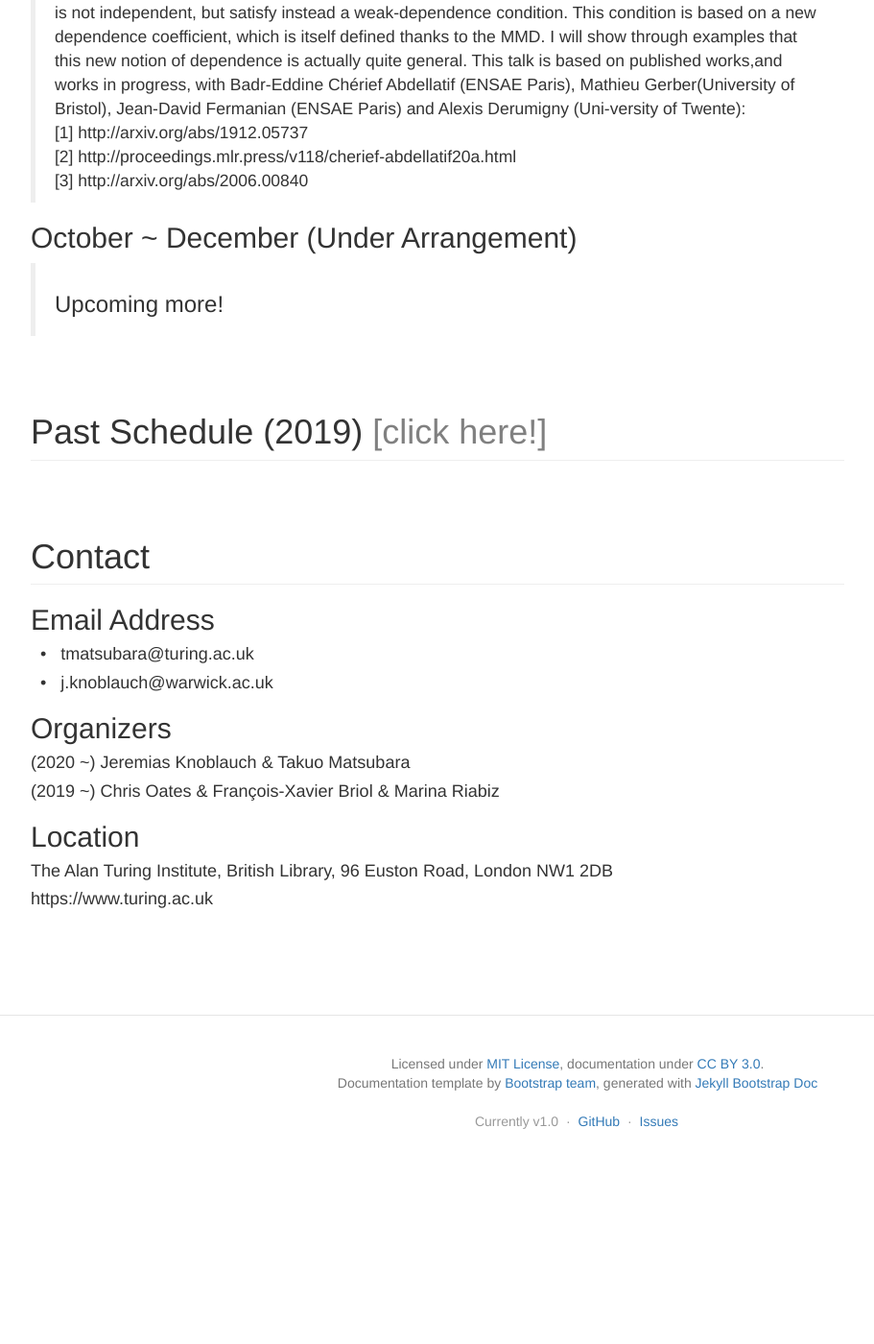
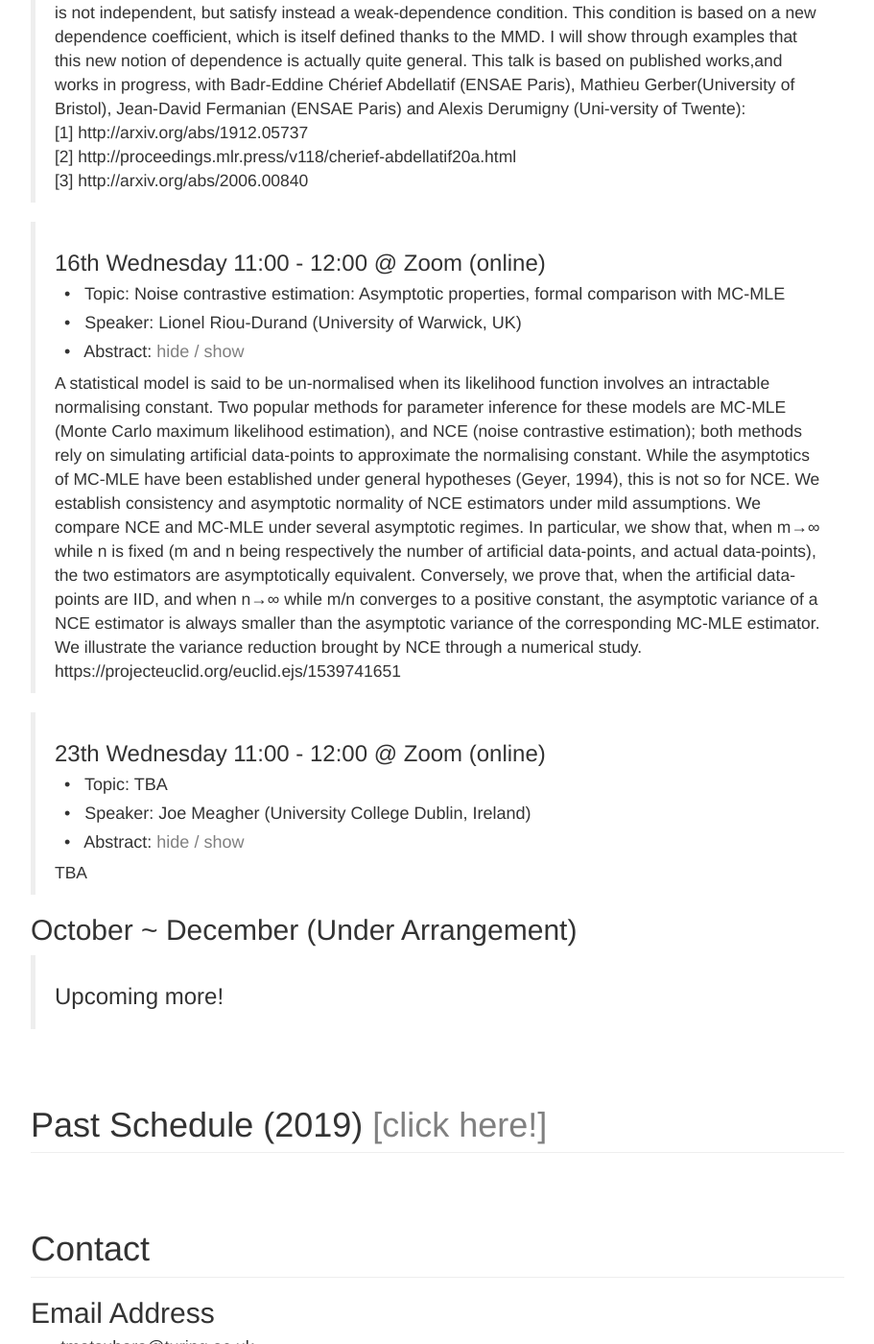
Before and after one commit to DCE-RG/DCE-RG.github.io, a Jekyll site: the page built from index.html, in a window 1280 px wide and 1400 px high, scrolled down 7323 px. Shown: the whole window at 96% size, without its empty margins (38-949 px from the left). Built offline with Jekyll 4.4.1, drawn with Linux system fonts in a browser that asks for light colours; nearby versions of some CDN libraries; before the commit the page ends 8561 px from its top, so only the background shows below that.

Commit message:
first commit

```diff
--- a/index.html
+++ b/index.html
@@ -668,8 +668,8 @@ isHome: true
     <h3>9th Wednesday 11:00 - 12:00 @ Zoom (online) </h3>
     <h4>&nbsp; &#8226; &nbsp; Topic: Parametric estimation via MMD optimization: robustness to outliers and dependence</h4>
     <h4>&nbsp; &#8226; &nbsp; Speaker: Pierre Alquier (RIKEN Center for Advanced Intelligence Project, Japan) </h4>
-    <h4>&nbsp; &#8226; &nbsp; Abstract: <a data-toggle="collapse" href="#abstract_0729" role="button" style="color:gray;"> hide / show </a> </h4>
-    <div class="collapse in" id="abstract_0729">
+    <h4>&nbsp; &#8226; &nbsp; Abstract: <a data-toggle="collapse" href="#abstract_0909" role="button" style="color:gray;"> hide / show </a> </h4>
+    <div class="collapse in" id="abstract_0909">
         <div class="card card-body abstract-text">
             In this talk, I will study the properties of parametric estimators based on the Maximum Mean Discrepancy (MMD) defined by Briol et al. (2019).
             In a first time, I will show thatthese estimators are universal in the i.i.d setting: even in case of misspecification, they converge to the best approximation of the distribution of the data in the model, without ANY assumption on this model.
@@ -684,6 +684,41 @@ isHome: true
                 [2] http://proceedings.mlr.press/v118/cherief-abdellatif20a.html</br>
                 [3] http://arxiv.org/abs/2006.00840</br>
             </div>
+        </div>
+    </div>
+  </blockquote>
+
+  <blockquote>
+    <h3>16th Wednesday 11:00 - 12:00 @ Zoom (online) </h3>
+    <h4>&nbsp; &#8226; &nbsp; Topic: Noise contrastive estimation: Asymptotic properties, formal comparison with MC-MLE</h4>
+    <h4>&nbsp; &#8226; &nbsp; Speaker: Lionel Riou-Durand (University of Warwick, UK) </h4>
+    <h4>&nbsp; &#8226; &nbsp; Abstract: <a data-toggle="collapse" href="#abstract_0916" role="button" style="color:gray;"> hide / show </a> </h4>
+    <div class="collapse in" id="abstract_0916">
+        <div class="card card-body abstract-text">
+            A statistical model is said to be un-normalised when its likelihood function involves an intractable normalising constant.
+            Two popular methods for parameter inference for these models are MC-MLE (Monte Carlo maximum likelihood estimation), and NCE (noise contrastive estimation); both methods rely on simulating artificial data-points to approximate the normalising constant.
+            While the asymptotics of MC-MLE have been established under general hypotheses (Geyer, 1994), this is not so for NCE.
+            We establish consistency and asymptotic normality of NCE estimators under mild assumptions.
+            We compare NCE and MC-MLE under several asymptotic regimes.
+            In particular, we show that, when m→∞ while n is fixed (m and n being respectively the number of artificial data-points, and actual data-points), the two estimators are asymptotically equivalent.
+            Conversely, we prove that, when the artificial data-points are IID, and when n→∞ while m/n converges to a positive constant, the asymptotic variance of a NCE estimator is always smaller than the asymptotic variance of the corresponding MC-MLE estimator.
+            We illustrate the variance reduction brought by NCE through a numerical study.
+            </br>
+            <div>
+                https://projecteuclid.org/euclid.ejs/1539741651</br>
+            </div>
+        </div>
+    </div>
+  </blockquote>
+
+  <blockquote>
+    <h3>23th Wednesday 11:00 - 12:00 @ Zoom (online) </h3>
+    <h4>&nbsp; &#8226; &nbsp; Topic: TBA</h4>
+    <h4>&nbsp; &#8226; &nbsp; Speaker: Joe Meagher (University College Dublin, Ireland) </h4>
+    <h4>&nbsp; &#8226; &nbsp; Abstract: <a data-toggle="collapse" href="#abstract_0923" role="button" style="color:gray;"> hide / show </a> </h4>
+    <div class="collapse in" id="abstract_0923">
+        <div class="card card-body abstract-text">
+            TBA
         </div>
     </div>
   </blockquote>
```
